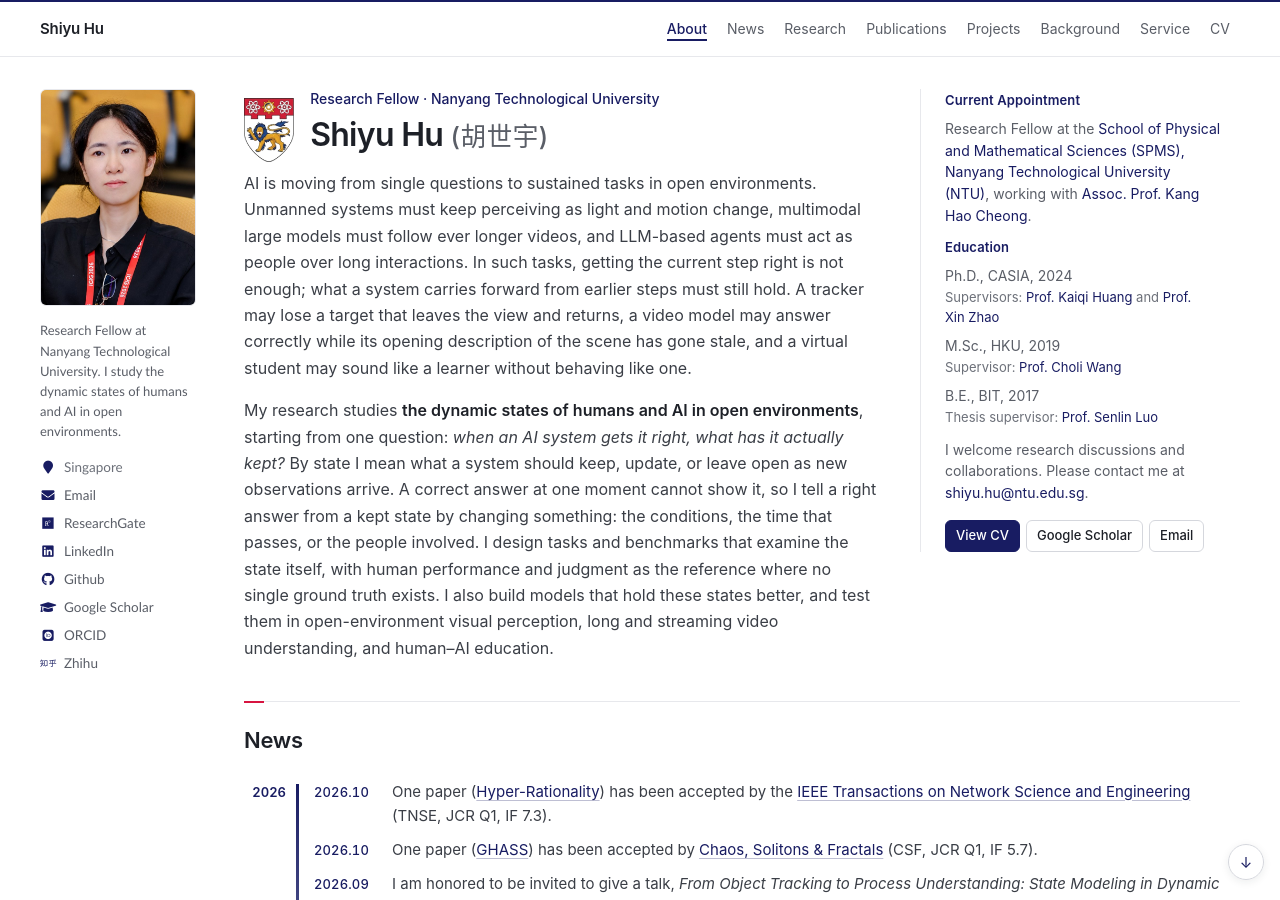
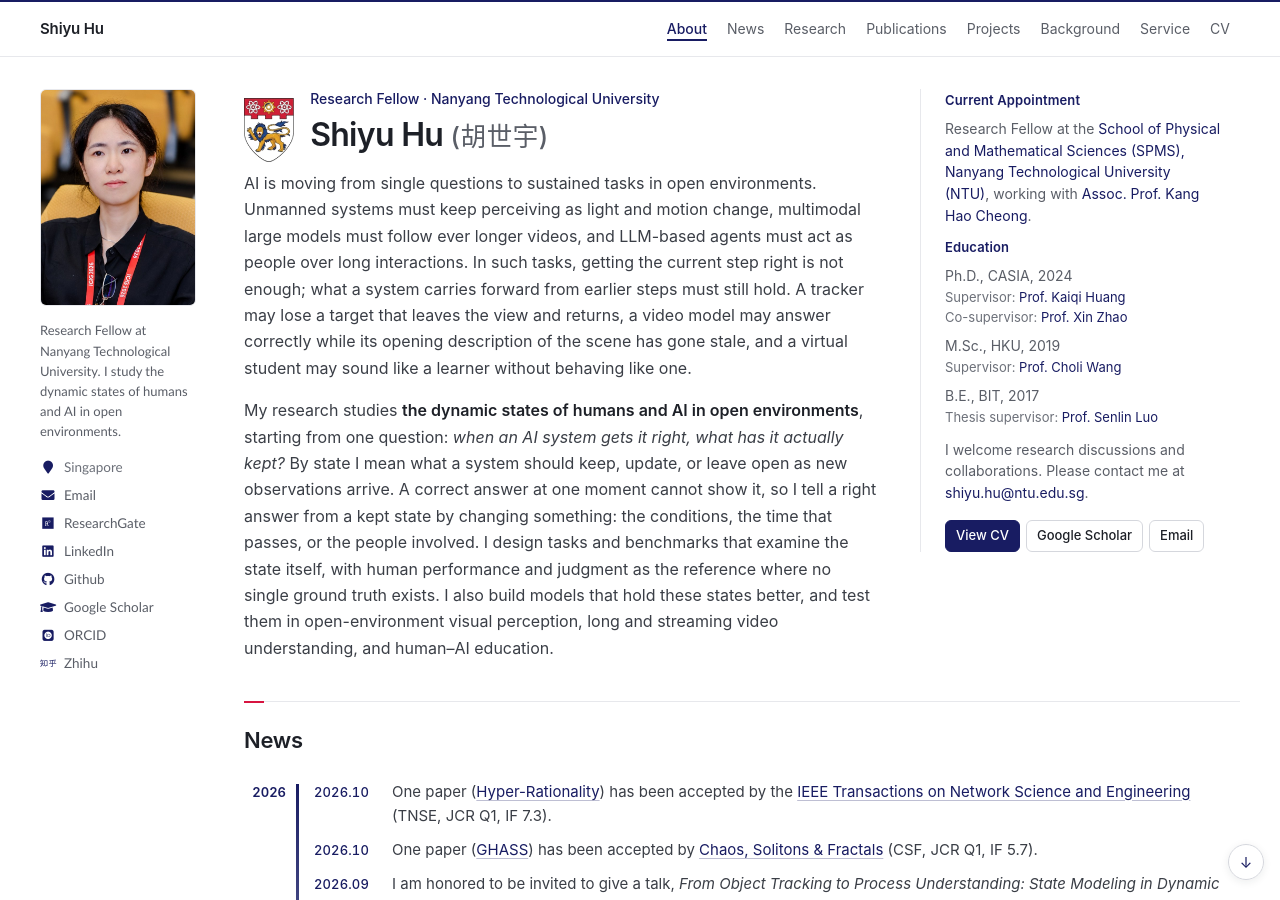
Before and after one commit to huuuuusy/huuuuusy.github.io, a Jekyll site: the page built from _pages/about.md, in a window 1280 px wide and 900 px high. Built offline with Jekyll 4.4.1, drawn with Linux system fonts in a browser that asks for light colours; some web fonts are replaced.

Commit message:
Profile sidebar: Kaiqi Huang as Ph.D. supervisor, Xin Zhao as co-supervisor
Co-Authored-By: Claude Opus 5.5 <noreply@anthropic.com>

```diff
--- a/_includes/home/content/intro.md
+++ b/_includes/home/content/intro.md
@@ -18,7 +18,7 @@
 </div>
 <div class="intro-profile__item">
 <a class="intro-profile__label" href="#background">Education</a>
-<p class="intro-profile__degree">Ph.D., CASIA, 2024<span class="intro-profile__advisor">Supervisors: <a href="https://people.ucas.ac.cn/~huangkaiqi">Prof. Kaiqi Huang</a> and <a href="https://www.xinzhaoai.com/">Prof. Xin Zhao</a></span></p>
+<p class="intro-profile__degree">Ph.D., CASIA, 2024<span class="intro-profile__advisor">Supervisor: <a href="https://people.ucas.ac.cn/~huangkaiqi">Prof. Kaiqi Huang</a></span><span class="intro-profile__advisor">Co-supervisor: <a href="https://www.xinzhaoai.com/">Prof. Xin Zhao</a></span></p>
 <p class="intro-profile__degree">M.Sc., HKU, 2019<span class="intro-profile__advisor">Supervisor: <a href="https://www.cs.hku.hk/people/academic-staff/clwang">Prof. Choli Wang</a></span></p>
 <p class="intro-profile__degree">B.E., BIT, 2017<span class="intro-profile__advisor">Thesis supervisor: <a href="https://cst.bit.edu.cn/szdw/jsml/bssds/a21187d873b645839fdd996387c79efa.htm">Prof. Senlin Luo</a></span></p>
 </div>
```
